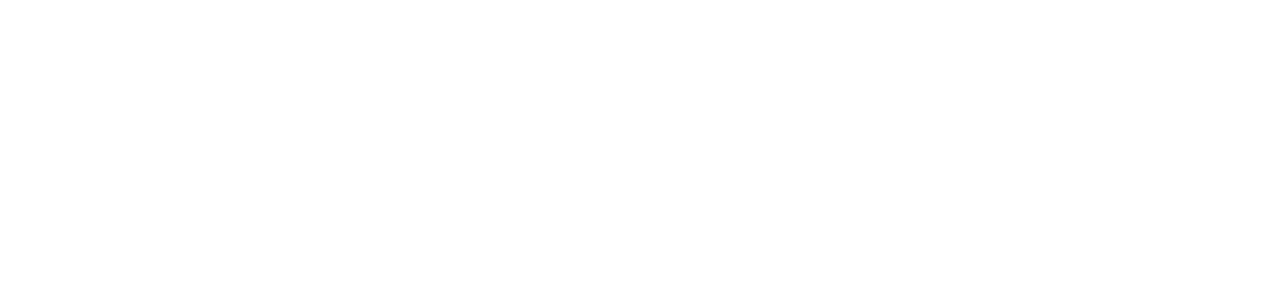
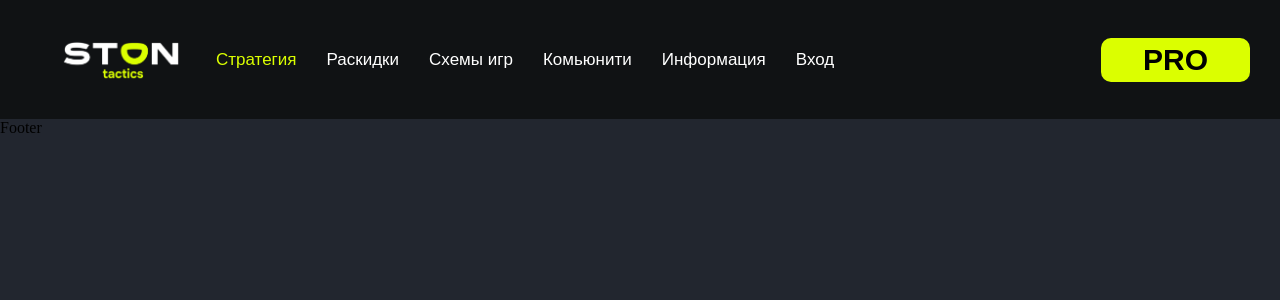
Before and after one commit to FrontStudios/stontactics, a React (Create React App) app: page /strategy in a window 1280 px wide. Before the commit this address had no page. Shown: the top 300 px of the page. Built offline with nearby package versions, Linux system fonts and the light colour scheme.

Commit message:
added header

```diff
--- a/src/components/app/App.js
+++ b/src/components/app/App.js
@@ -7,7 +7,7 @@
   return (
     <div className="page">
       <Routes>
-        <Route exact path="/" element={<Page />}>
+        <Route exact path="/strategy" element={<Page />}>
           <Route path=":lang/:country" element={<Main />} />
         </Route>
       </Routes>
--- a/src/components/header/Header.jsx
+++ b/src/components/header/Header.jsx
@@ -1,8 +1,27 @@
-// создавай и импортни стили пример есть
+import styles from './header.module.scss'
+
+import logo from '../../img/logotype.png'
 
 const Header = () => {
   return (
-    <div>Header</div>
+    <header>
+      <div className={styles.wrapper}>
+      <img src={logo} alt="" className={styles.img} />
+        <nav className={styles.navigation}>
+           <p className={`${styles.title} ${styles.choosen} ${styles.first}`}>Стратегия</p>
+           <p className={styles.title}>Раскидки</p>
+           <p className={styles.title}>Схемы игр</p>
+           <p className={styles.title}>Комьюнити</p>
+           <p className={styles.title}>Информация</p>
+           <p className={styles.title}>Вход</p>
+        </nav>
+       <div className={styles.pro__wrap}>
+        <div className={styles.pro}>
+          PRO
+         </div>
+       </div>
+      </div>
+    </header>
   )
 }
 
--- /dev/null
+++ b/src/components/header/header.module.scss
@@ -0,0 +1,66 @@
+header{
+    width: 100%;
+    height: 119px;
+    background: #101214;
+    display: flex;
+    justify-content: center;
+
+    .wrapper{
+        width: 1280px;
+        height: 100%;
+        display: flex;
+        background: #101214;
+        align-items: center;
+    }
+    .img{
+        width: 142.09px;
+        height: 44px;
+        background: #101214;
+        margin-left: 60px;
+    }
+
+    .navigation{
+      height: 100%;
+      background: #101214;
+      width: 80%;
+      display: flex;
+      align-items: center;
+      justify-content: flex-start;
+       .title{
+         background: #101214;
+         font-size: 17px;
+         font-family: Arial, "Helvetica Neue", Helvetica, sans-serif;
+         margin-left: 0px;
+         color: #fff;
+         cursor: pointer;
+         margin-left: 30px;
+        &.first{
+            margin-left: 30px;
+        }
+        &.choosen{
+            color: #DBFF00;
+        }
+       }
+    }
+.pro__wrap{
+    width: 20%;
+    height: 100%;
+    display: flex;
+    background: #101214;
+    justify-content: flex-end;
+    align-items: center;
+    .pro{
+        width: 149px;
+        height: 44px;
+        border-radius: 10px;
+        background: #DBFF00;
+        margin-right: 30px;
+        font-weight: 700;
+        font-size: 30px;
+        display: flex;
+        align-items: center;
+        justify-content: center;
+        font-family: Arial, "Helvetica Neue", Helvetica, sans-serif;
+      }
+   }
+}
--- a/src/components/main/Main.jsx
+++ b/src/components/main/Main.jsx
@@ -1,11 +1,13 @@
 import styles from './main.module.scss'
 
 const Main = () => {
-  return <main>
-    <div className={styles.container}>
+  return (
+  <main>
+    <div className={styles.content}>
 
     </div>
   </main>
+  )
 }
 
 export default Main
--- a/src/components/main/main.module.scss
+++ b/src/components/main/main.module.scss
@@ -1,7 +1,11 @@
 main {
-  // ...
-
-  .container {
-    // ...
-  }
+   width: 100%;
+   height: 100%;
+   display: flex;
+   justify-content: center;
 }
+.content {
+  width: 1280px;
+  height: 300px;
+  border: 1px solid #fff;
+}
--- a/src/index.scss
+++ b/src/index.scss
@@ -2,4 +2,5 @@
   margin: 0;
   padding: 0;
   box-sizing: border-box;
+  background: #22262F;
 }
```
Also changed, not shown: src/img/logotype.png (added).
